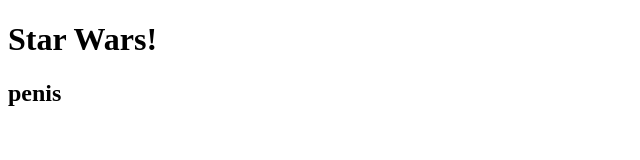
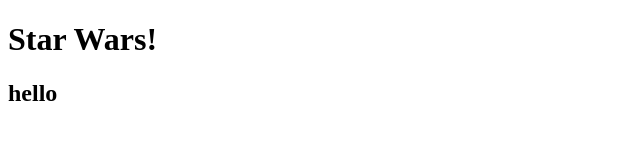
Before and after one commit to JoshHughes156/kainosmovie, a plain HTML site: page index.html in a window 1280 px wide. Shown: the full height of the page, 0-640 px from the left. Drawn offline with Linux system fonts and the light colour scheme.

```diff
--- a/index.html
+++ b/index.html
@@ -6,6 +6,6 @@
     </head>
     <body>
         <h1>Star Wars!</h1>
-        <h2>penis</h2>
+        <h2>hello</h2>
     </body>
 </html>
```
